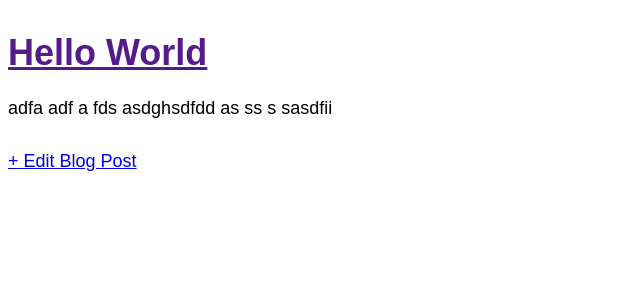
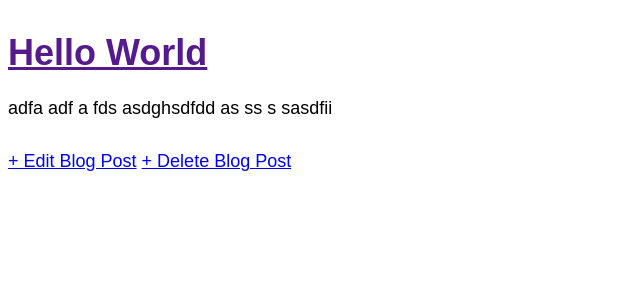
Before and after one commit to MDediu/blog_proj, a Django app: page /post/1/ in a window 1280 px wide. Shown: the part 99-399 px from the top of the page, without its empty margins (0-640 px from the left). Run offline with Django 3.2, Linux system fonts and the light colour scheme; data comes from the database, SQL or seed files in the repository; both versions use the stored data as it was after the commit.

Commit message:
more stuff

```diff
--- a/blog_project/blog/templates/post_detail.html
+++ b/blog_project/blog/templates/post_detail.html
@@ -6,5 +6,7 @@
       <h1><a href="">{{ post.title }}</a></h1>
       <p>{{ post.body }}</p>
  </div>
+
  <a href="{% url 'post_edit' post.pk %}">+ Edit Blog Post</a>
+ <a href="{% url 'post_delete' post.pk %}">+ Delete Blog Post</a>
 {% endblock content %}
--- a/blog_project/blog/urls.py
+++ b/blog_project/blog/urls.py
@@ -7,4 +7,7 @@ urlpatterns = [
     path('', views.BlogListView.as_view(), name='home'),
     path('post/<int:pk>/', views.BlogDetailView.as_view(), name='post_detail'),
     path('post/new/', views.BlogCreateView.as_view(), name='post_new'),
+    path('post/<int:pk>/edit/', views.BlogUpdateView.as_view(), name='post_edit'),
+    path('post/<int:pk>/delete/',
+        views.BlogDeleteView.as_view(), name='post_delete'),
 ]
--- a/blog_project/blog/views.py
+++ b/blog_project/blog/views.py
@@ -1,6 +1,7 @@
 from django.shortcuts import render
 from django.views.generic import ListView, DetailView
-from django.views.generic.edit import CreateView
+from django.views.generic.edit import CreateView, UpdateView, DeleteView
+from django.urls import reverse_lazy
 from . models import Post
 
 class BlogListView(ListView):
@@ -16,3 +17,13 @@ class BlogCreateView(CreateView):
     model = Post
     template_name = 'post_new.html'
     fields = '__all__'
+
+class BlogUpdateView(UpdateView):
+    model = Post
+    fields = ['title', 'body']
+    template_name = 'post_edit.html'
+
+class BlogDeleteView(DeleteView):
+    model = Post
+    template_name = 'post_delete.html'
+    success_url = reverse_lazy('home')
```
Also changed, not shown: blog_project/blog/templates/post_delete.html (added, +9 -0 lines), blog_project/blog/tests.py (+22 -0 lines), blog_project/db.sqlite3.
